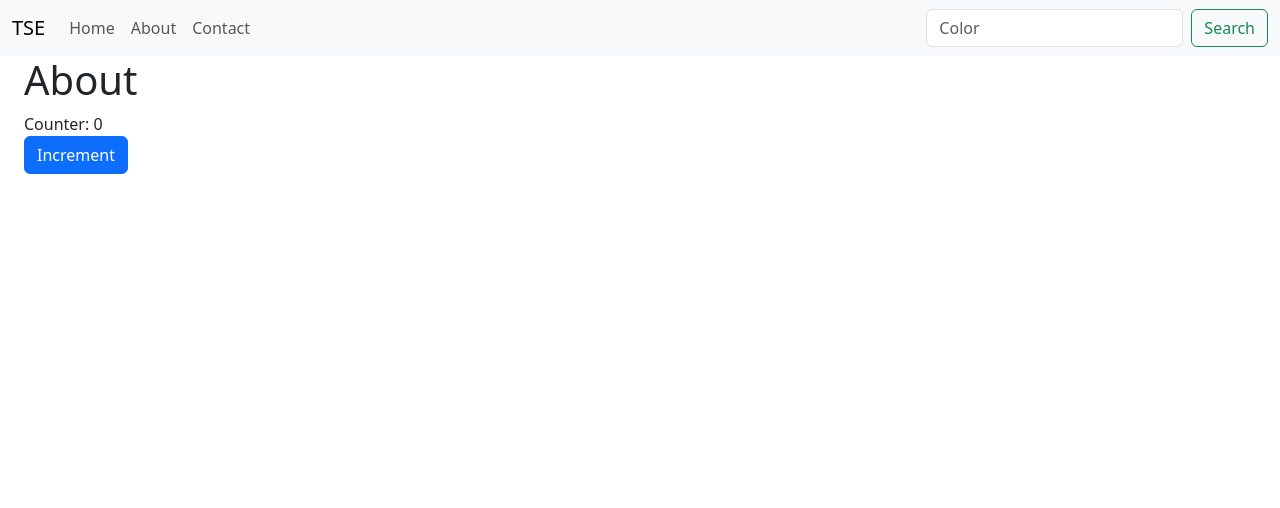
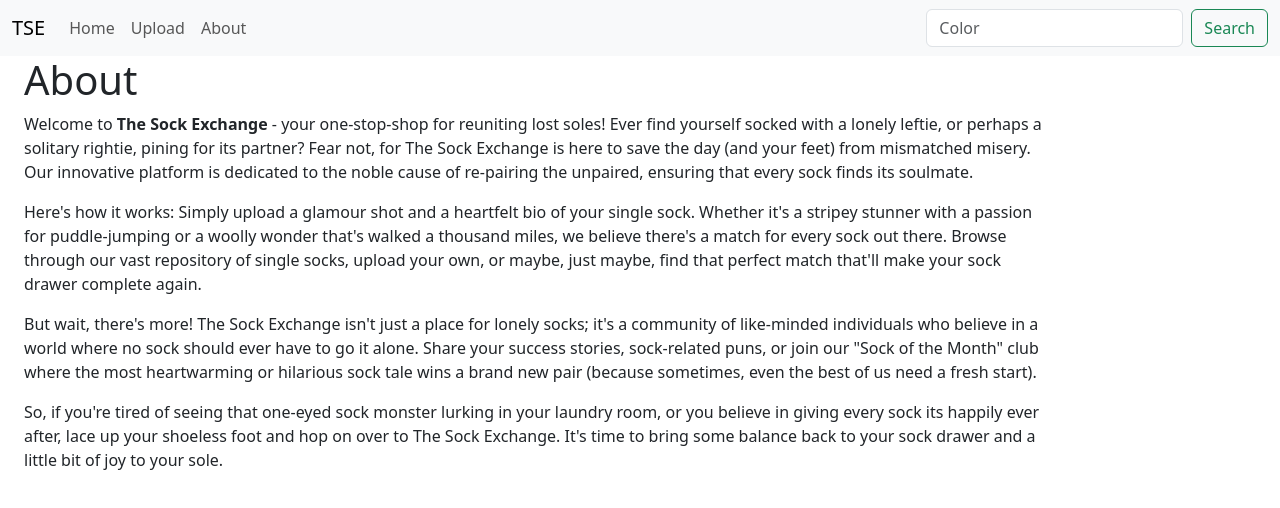
Before and after one commit to olaekdahl/the-sock-exchange, a React (Vite) app in the folder client/: page /about in a window 1280 px wide. Shown: the top 508 px of the page. Built offline with nearby package versions, Linux system fonts and the light colour scheme.

Commit message:
misc refactoring and updated about text.

```diff
--- a/client/index.html
+++ b/client/index.html
@@ -8,6 +8,6 @@
   </head>
   <body>
     <div id="root"></div>
-    <script type="module" src="/src/main.jsx"></script>
+    <script type="module" src="/src/Main.jsx"></script>
   </body>
 </html>
--- a/client/src/App.jsx
+++ b/client/src/App.jsx
@@ -8,7 +8,7 @@ import {
 } from "react-router-dom";
 import Home from "./components/Home";
 import About from "./components/About";
-import Contact from "./components/Contact";
+import Upload from "./components/Upload";
 import 'bootstrap/dist/css/bootstrap.min.css';
 import "bootstrap/dist/js/bootstrap.js"
 import HomePager from "./components/HomePager";
@@ -46,13 +46,13 @@ function App() {
                 </Link>
               </li>
               <li className="nav-item">
-                <Link className="nav-link" to="/about">
-                  About
+                <Link className="nav-link" to="/contact">
+                  Upload
                 </Link>
               </li>
               <li className="nav-item">
-                <Link className="nav-link" to="/contact">
-                  Contact
+                <Link className="nav-link" to="/about">
+                  About
                 </Link>
               </li>
             </ul>
@@ -65,7 +65,7 @@ function App() {
           {/* <Route exact path="/" element={<Home />} /> */}
           <Route exact path="/" element={<HomePager onHandleSetData={handleSetData} data={data} />} />
           <Route path="/about" element={<About />} />
-          <Route path="/contact" element={<Contact />} />
+          <Route path="/contact" element={<Upload />} />
         </Routes>
         <div className="container-fluid">
           <div className="row"></div>
--- a/client/src/components/About.jsx
+++ b/client/src/components/About.jsx
@@ -1,18 +1,14 @@
-import React, { useState } from 'react';
+import React from 'react';
 
 const About = () => {
-  const [count, setCount] = useState(0);
-
-  const incrementCount = () => {
-    setCount(count + 1);
-  };
-
   return (
     <div>
       <h1>About</h1>
-      <div>Counter: {count}</div>
-      <button className='btn btn-primary' onClick={incrementCount}>Increment</button>
-    </div>
+        <p>Welcome to <strong>The Sock Exchange</strong> - your one-stop-shop for reuniting lost soles! Ever find yourself socked with a lonely leftie, or perhaps a solitary rightie, pining for its partner? Fear not, for The Sock Exchange is here to save the day (and your feet) from mismatched misery. Our innovative platform is dedicated to the noble cause of re-pairing the unpaired, ensuring that every sock finds its soulmate.</p>
+        <p>Here's how it works: Simply upload a glamour shot and a heartfelt bio of your single sock. Whether it's a stripey stunner with a passion for puddle-jumping or a woolly wonder that's walked a thousand miles, we believe there's a match for every sock out there. Browse through our vast repository of single socks, upload your own, or maybe, just maybe, find that perfect match that'll make your sock drawer complete again.</p>
+        <p>But wait, there's more! The Sock Exchange isn't just a place for lonely socks; it's a community of like-minded individuals who believe in a world where no sock should ever have to go it alone. Share your success stories, sock-related puns, or join our "Sock of the Month" club where the most heartwarming or hilarious sock tale wins a brand new pair (because sometimes, even the best of us need a fresh start).</p>
+        <p>So, if you're tired of seeing that one-eyed sock monster lurking in your laundry room, or you believe in giving every sock its happily ever after, lace up your shoeless foot and hop on over to The Sock Exchange. It's time to bring some balance back to your sock drawer and a little bit of joy to your sole.</p>
+      </div>
   );
 };
 
--- a/client/src/components/Contact.jsx
+++ b/client/src/components/Upload.jsx
@@ -1,6 +1,6 @@
 import React, { useState } from 'react';
 
-const Contact = () => {
+const Upload = () => {
   const [count, setCount] = useState(0);
 
   const incrementCount = () => {
@@ -16,4 +16,4 @@ const Contact = () => {
   );
 };
 
-export default Contact;
+export default Upload;
```
Also changed, not shown: client/src/Main.jsx (renamed from client/src/main.jsx).
